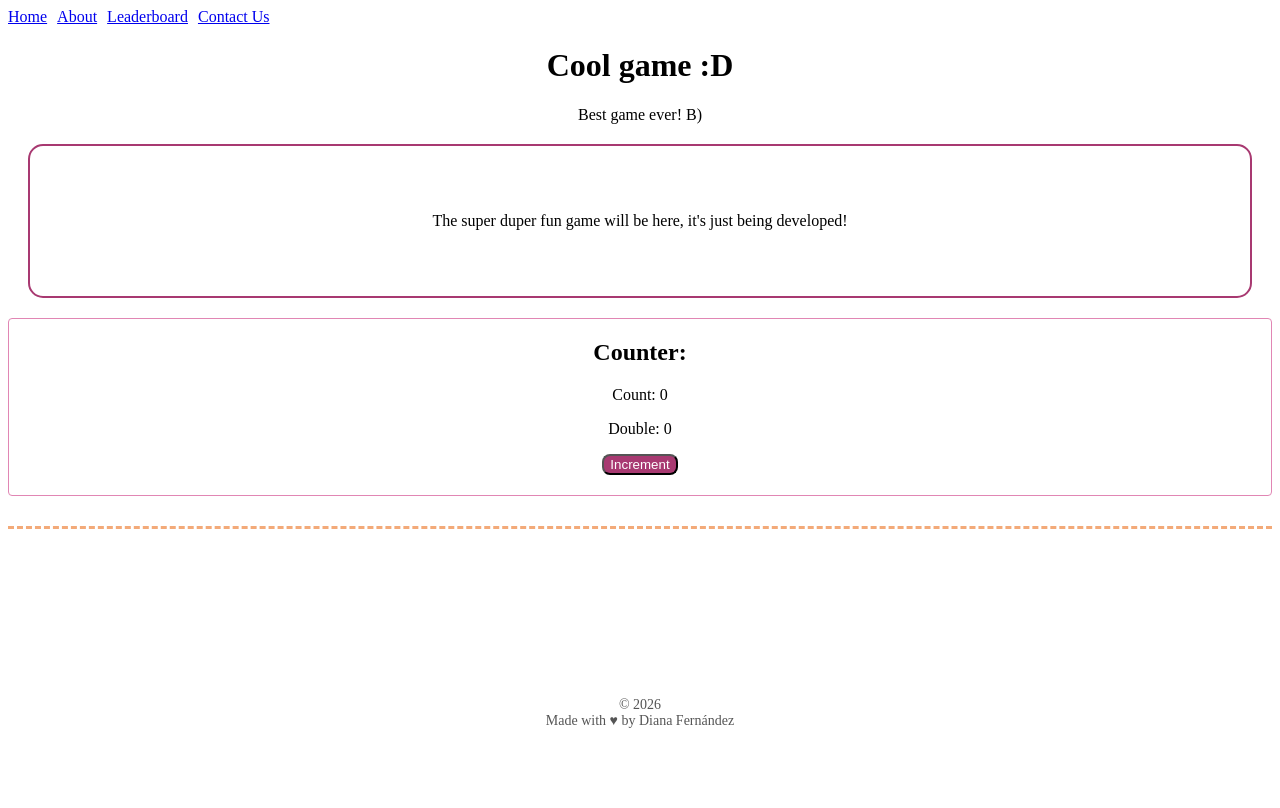
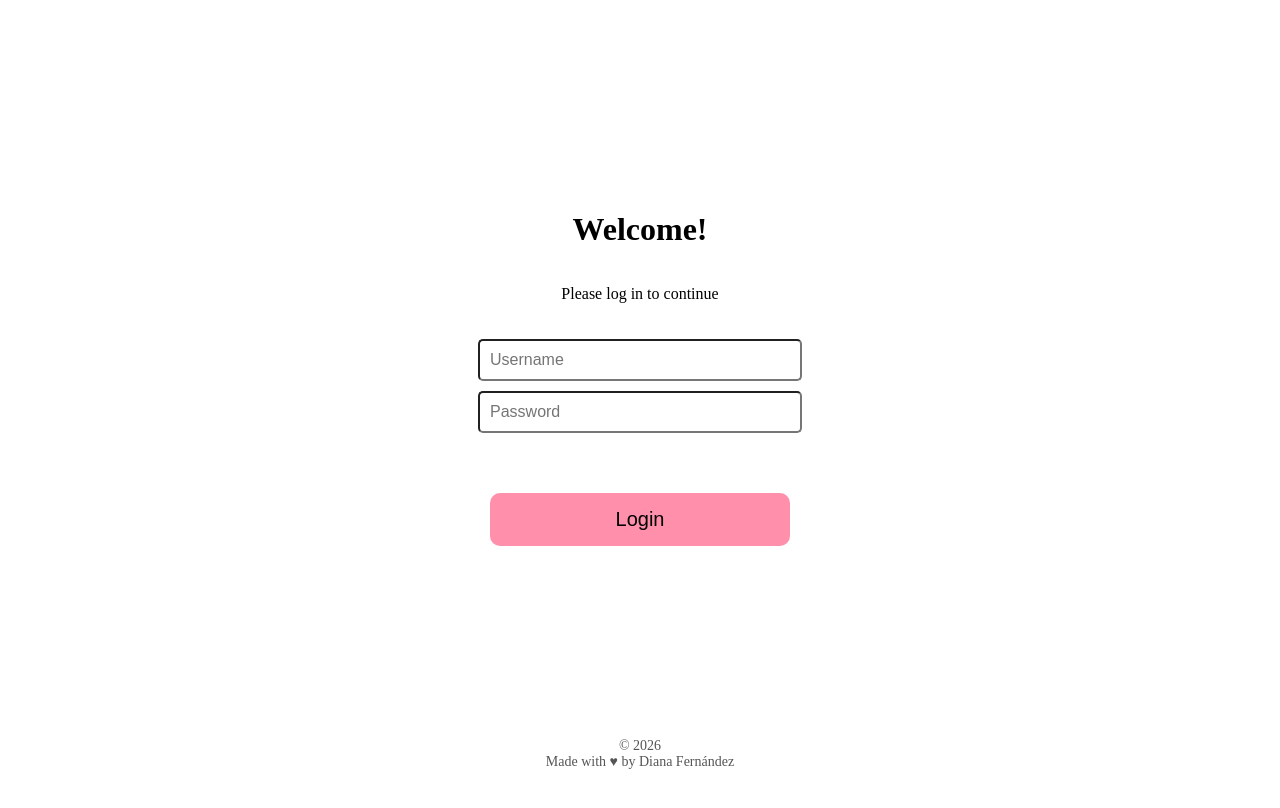
Before and after one commit to FernandezDL/Web-Apps-Frameworks_VFS, a Vue app in the folder frontend/: page / in a window 1280 px wide. Shown: the top 808 px of the page. Built offline with nearby package versions, Linux system fonts and the light colour scheme.

Commit message:
Update: Login page
Not showing the navbar in the login page and setting the landing page as the login page

```diff
--- a/frontend/src/App.vue
+++ b/frontend/src/App.vue
@@ -1,10 +1,14 @@
 <script setup lang="ts">
     import Footer from './Components/Footer.vue';
+    import { useRoute } from 'vue-router';
+
+    const route = useRoute();
+    const isLoginPage = route.path === '/';
 </script>
 
 <template>
     <div id="app">
-        <header>
+        <header v-if="!isLoginPage">
             <nav>
                 <router-link to="/">Home</router-link>
                 <router-link to="/about">About</router-link>
--- a/frontend/src/router/index.ts
+++ b/frontend/src/router/index.ts
@@ -3,14 +3,12 @@ import LandingPage from "@/views/LandingPage.vue";
 import AboutPage from "@/views/AboutPage.vue";
 import ContactUsPage from "@/views/ContactUsPage.vue";
 import Leaderboard from '@/views/LeaderboardPage.vue';
-import LoginPage from '@/views/LoginPage.vue';
 
 const routes: RouteRecordRaw[] = [
     {path: "/", name:"Landing", component: LandingPage},
     {path: "/about", name:"About this", component: AboutPage},
     {path: "/leaderboard", name:"Leaderboard", component: Leaderboard},
     {path: "/contact-us", name:"Contact Us", component: ContactUsPage},
-    {path: "/login", name:"Login", component: LoginPage},
 ];
 
 const router = createRouter({
--- a/frontend/src/views/LandingPage.vue
+++ b/frontend/src/views/LandingPage.vue
@@ -1,34 +1,22 @@
 <script setup lang="ts">
-    import CounterWidget from "@/Components/CounterWidget.vue";
-    import LeaderBoardSummary from "@/Components/LeaderBoardSummary.vue";
+    import LoginForm from "@/Components/LoginForm.vue";
 </script>
 
 <template>
-    <div class="landing-page">
-        <h1>Cool game :D</h1>
-        <p>Best game ever! B)</p>
+    <div class="login-page">
+        <h1>Welcome!</h1>
+        <p>Please log in to continue</p>
 
-        <div class="mainGame">
-            <p>The super duper fun game will be here, it's just being developed!</p>
-        </div>
-
-<!--        Widgets-->
-        <CounterWidget />
+        <LoginForm/>
     </div>
 </template>
 
 <style scoped>
-    .landing-page {
-        text-align: center;
-        border-bottom: #f3aa79 dashed 3px;
-
-        padding-bottom: 30px;
-    }
-
-    .mainGame{
-        margin: 20px;
-        padding: 50px;
-        border: #a83971 solid 2px;
-        border-radius: 15px;
+    .login-page {
+        display: flex;
+        flex-direction: column;
+        justify-content: center;
+        align-items: center;
+        height: 90vh;
     }
 </style>
--- a/frontend/src/views/LoginPage.vue
+++ /dev/null
@@ -1,21 +0,0 @@
-<script setup lang="ts">
-    import LoginForm from "@/Components/LoginForm.vue";
-</script>
-
-<template>
-    <div class="login-page">
-        <h1>Welcome!</h1>
-
-        <LoginForm/>
-    </div>
-</template>
-
-<style scoped>
-    .login-page {
-        display: flex;
-        flex-direction: column;
-        justify-content: center;
-        align-items: center;
-        height: 80vh;
-    }
-</style>
```
Also changed, not shown: 2 other files (tests, documents, lock files or other folders).
